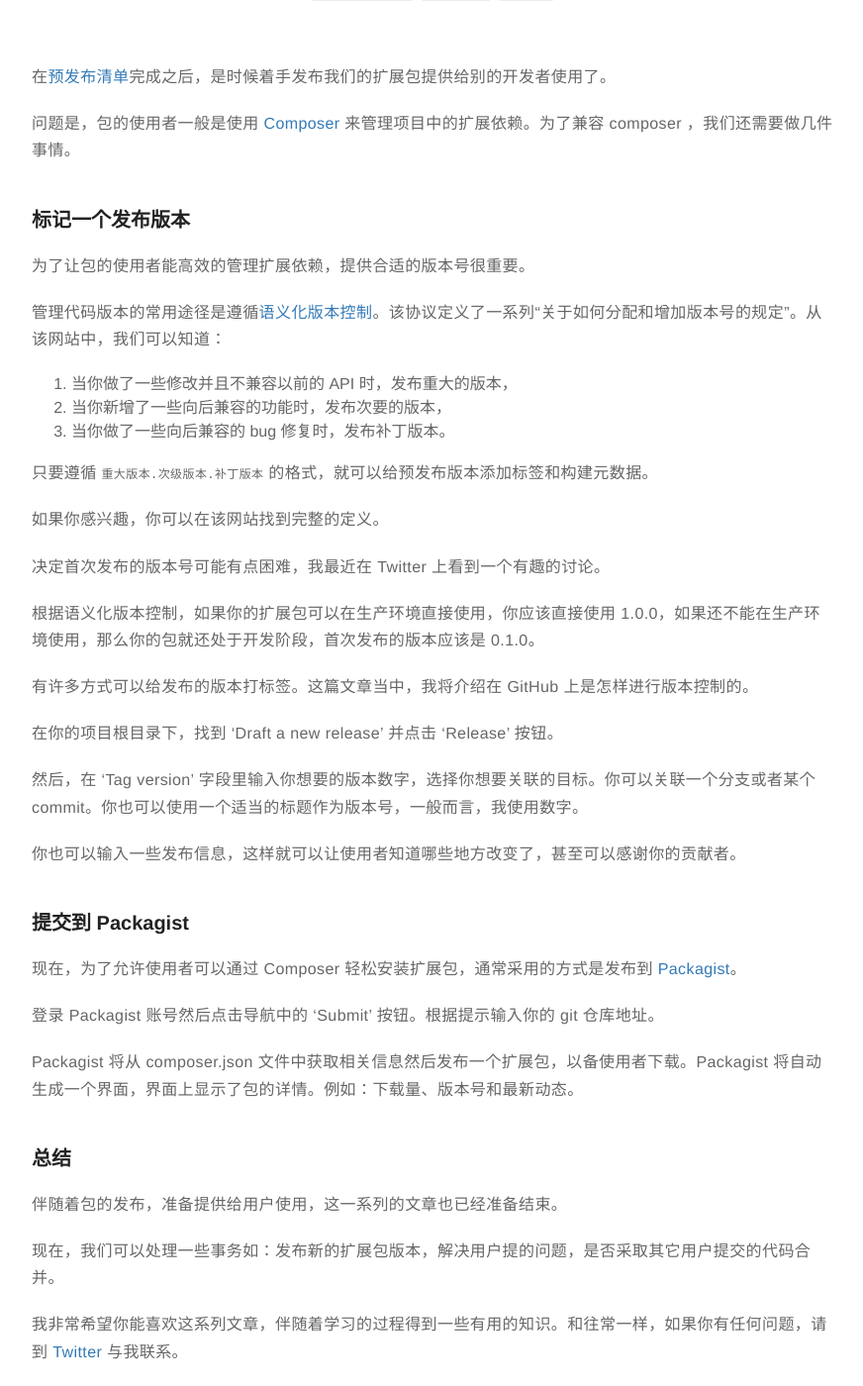
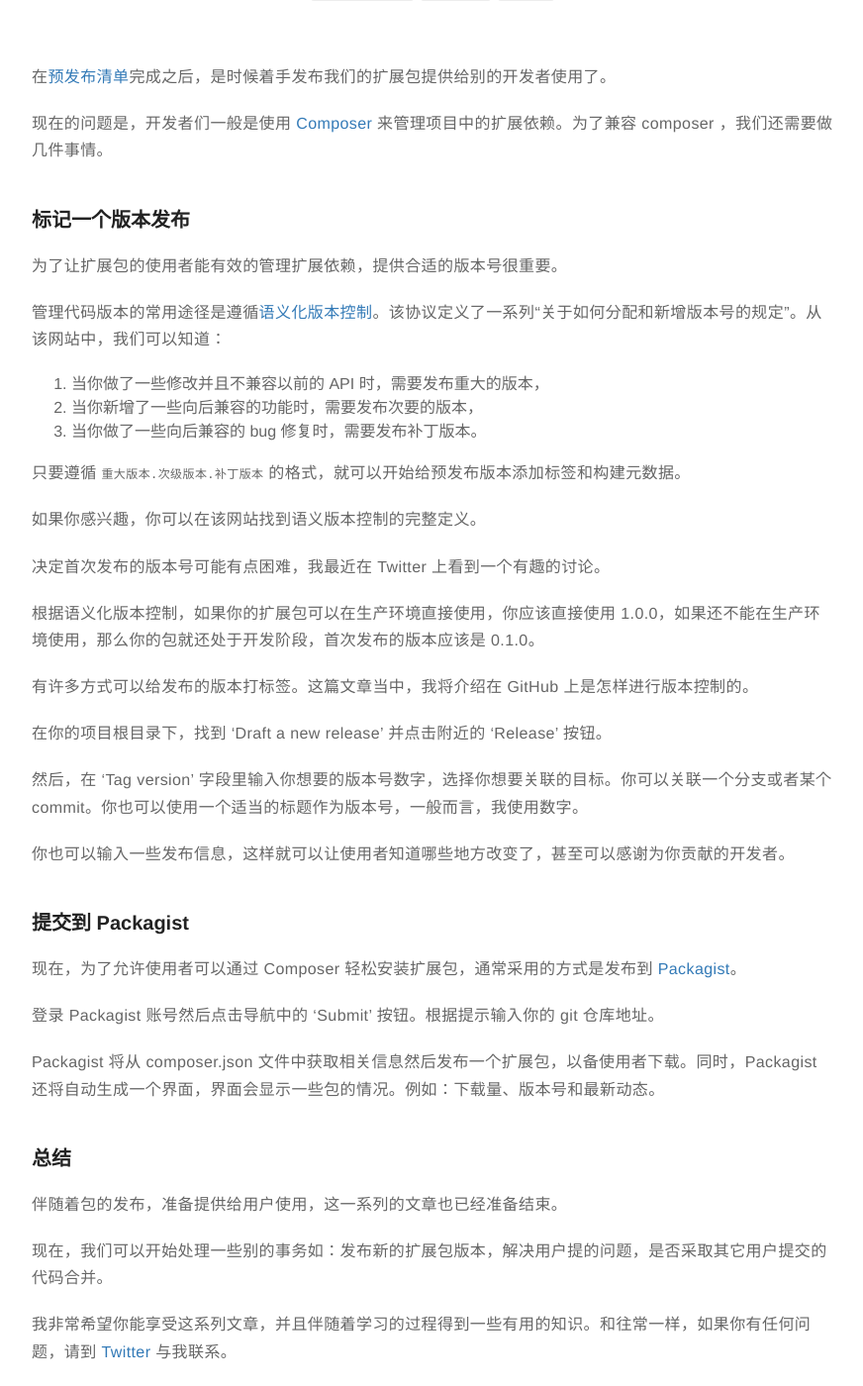
Before and after one commit to rust17/blog, a Jekyll site: the page built from _posts/second/2019-01-19-translation-building-a-laravel-translation-package-8.markdown, in a window 1280 px wide and 1400 px high, scrolled down 253 px. Shown: the whole window at 99% size, without its empty margins (203-1075 px from the left). Built offline with Jekyll 4.4.1, drawn with Linux system fonts in a browser that asks for light colours.

Commit message:
update translation-building-a-laravel-translation-package-8

```diff
--- a/_posts/second/2019-01-19-translation-building-a-laravel-translation-package-8.markdown
+++ b/_posts/second/2019-01-19-translation-building-a-laravel-translation-package-8.markdown
@@ -14,21 +14,21 @@ description: 翻译文章 —— 构建一个 Laravel 翻译包第八部分
 
 在[预发布清单](https://laravel-news.com/building-a-laravel-translation-package-pre-launch-checklist)完成之后，是时候着手发布我们的扩展包提供给别的开发者使用了。
 
-问题是，包的使用者一般是使用 [Composer](https://getcomposer.org/) 来管理项目中的扩展依赖。为了兼容 composer ，我们还需要做几件事情。
+现在的问题是，开发者们一般是使用 [Composer](https://getcomposer.org/) 来管理项目中的扩展依赖。为了兼容 composer ，我们还需要做几件事情。
 
-### 标记一个发布版本
+### 标记一个版本发布
 
-为了让包的使用者能高效的管理扩展依赖，提供合适的版本号很重要。
+为了让扩展包的使用者能有效的管理扩展依赖，提供合适的版本号很重要。
 
-管理代码版本的常用途径是遵循[语义化版本控制](https://semver.org/)。该协议定义了一系列“关于如何分配和增加版本号的规定”。从该网站中，我们可以知道：
+管理代码版本的常用途径是遵循[语义化版本控制](https://semver.org/)。该协议定义了一系列“关于如何分配和新增版本号的规定”。从该网站中，我们可以知道：
 
-1. 当你做了一些修改并且不兼容以前的 API 时，发布重大的版本，
-2. 当你新增了一些向后兼容的功能时，发布次要的版本，
-3. 当你做了一些向后兼容的 bug 修复时，发布补丁版本。
+1. 当你做了一些修改并且不兼容以前的 API 时，需要发布重大的版本，
+2. 当你新增了一些向后兼容的功能时，需要发布次要的版本，
+3. 当你做了一些向后兼容的 bug 修复时，需要发布补丁版本。
 
-只要遵循 `重大版本.次级版本.补丁版本` 的格式，就可以给预发布版本添加标签和构建元数据。
+只要遵循 `重大版本.次级版本.补丁版本` 的格式，就可以开始给预发布版本添加标签和构建元数据。
 
-如果你感兴趣，你可以在该网站找到完整的定义。
+如果你感兴趣，你可以在该网站找到语义版本控制的完整定义。
 
 决定首次发布的版本号可能有点困难，我最近在 Twitter 上看到一个有趣的讨论。
 
@@ -36,11 +36,11 @@ description: 翻译文章 —— 构建一个 Laravel 翻译包第八部分
 
 有许多方式可以给发布的版本打标签。这篇文章当中，我将介绍在 GitHub 上是怎样进行版本控制的。
 
-在你的项目根目录下，找到 'Draft a new release' 并点击 'Release' 按钮。
+在你的项目根目录下，找到 'Draft a new release' 并点击附近的 'Release' 按钮。
 
-然后，在 'Tag version' 字段里输入你想要的版本数字，选择你想要关联的目标。你可以关联一个分支或者某个 commit。你也可以使用一个适当的标题作为版本号，一般而言，我使用数字。
+然后，在 'Tag version' 字段里输入你想要的版本号数字，选择你想要关联的目标。你可以关联一个分支或者某个 commit。你也可以使用一个适当的标题作为版本号，一般而言，我使用数字。
 
-你也可以输入一些发布信息，这样就可以让使用者知道哪些地方改变了，甚至可以感谢你的贡献者。
+你也可以输入一些发布信息，这样就可以让使用者知道哪些地方改变了，甚至可以感谢为你贡献的开发者。
 
 ### 提交到 Packagist
 
@@ -48,15 +48,15 @@ description: 翻译文章 —— 构建一个 Laravel 翻译包第八部分
 
 登录 Packagist 账号然后点击导航中的 'Submit' 按钮。根据提示输入你的 git 仓库地址。
 
-Packagist 将从 composer.json 文件中获取相关信息然后发布一个扩展包，以备使用者下载。Packagist 将自动生成一个界面，界面上显示了包的详情。例如：下载量、版本号和最新动态。
+Packagist 将从 composer.json 文件中获取相关信息然后发布一个扩展包，以备使用者下载。同时，Packagist 还将自动生成一个界面，界面会显示一些包的情况。例如：下载量、版本号和最新动态。
 
 ### 总结
 
 伴随着包的发布，准备提供给用户使用，这一系列的文章也已经准备结束。
 
-现在，我们可以处理一些事务如：发布新的扩展包版本，解决用户提的问题，是否采取其它用户提交的代码合并。
+现在，我们可以开始处理一些别的事务如：发布新的扩展包版本，解决用户提的问题，是否采取其它用户提交的代码合并。
 
-我非常希望你能喜欢这系列文章，伴随着学习的过程得到一些有用的知识。和往常一样，如果你有任何问题，请到 [Twitter](https://twitter.com/_joedixon) 与我联系。
+我非常希望你能享受这系列文章，并且伴随着学习的过程得到一些有用的知识。和往常一样，如果你有任何问题，请到 [Twitter](https://twitter.com/_joedixon) 与我联系。
 
 ---
 原文地址：[https://laravel-news.com/building-a-laravel-translation-package-launching-the-package](https://laravel-news.com/building-a-laravel-translation-package-launching-the-package)
```
